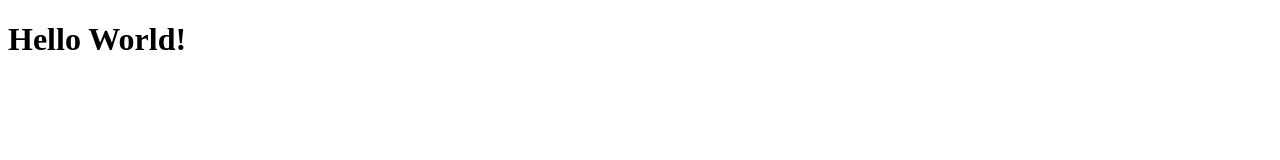
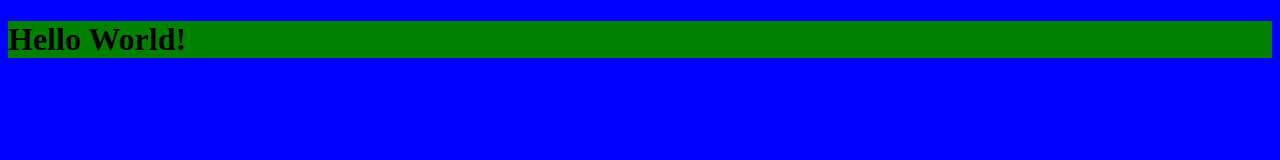
Before and after one commit to jakedapper/my-personal-website, a plain HTML site: page index.html in a window 1280 px wide. Drawn offline with Linux system fonts and the light colour scheme.

Commit message:
add style.css and index.html

```diff
--- a/index.html
+++ b/index.html
@@ -1,6 +1,7 @@
 <!DOCTYPE html>
 <html lang="en">
   <head>
+    <link rel="stylesheet" href="style.css"/>
    <title>My Personal Website</title>
 </head>
   <body>
--- /dev/null
+++ b/style.css
@@ -0,0 +1,7 @@
+body {
+    background: blue;
+}
+
+h1 {
+    background: green;
+}
```
